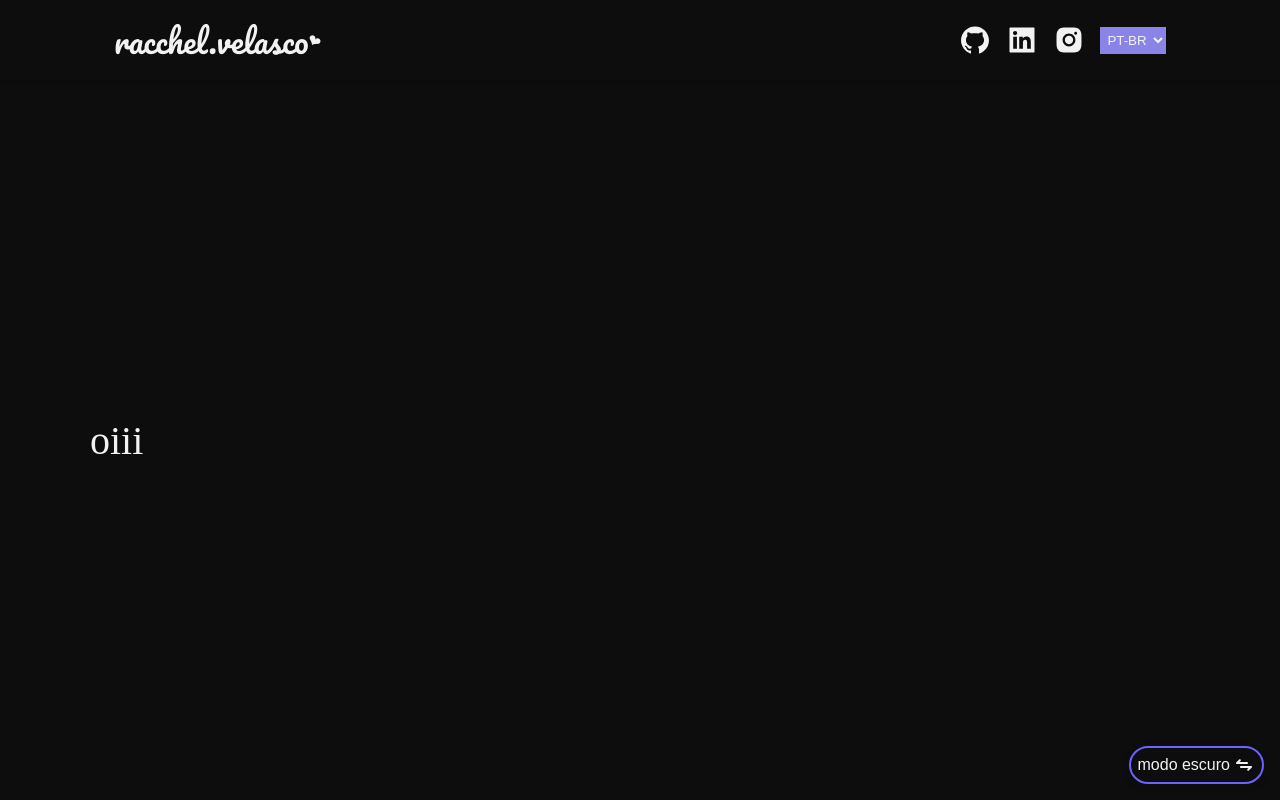
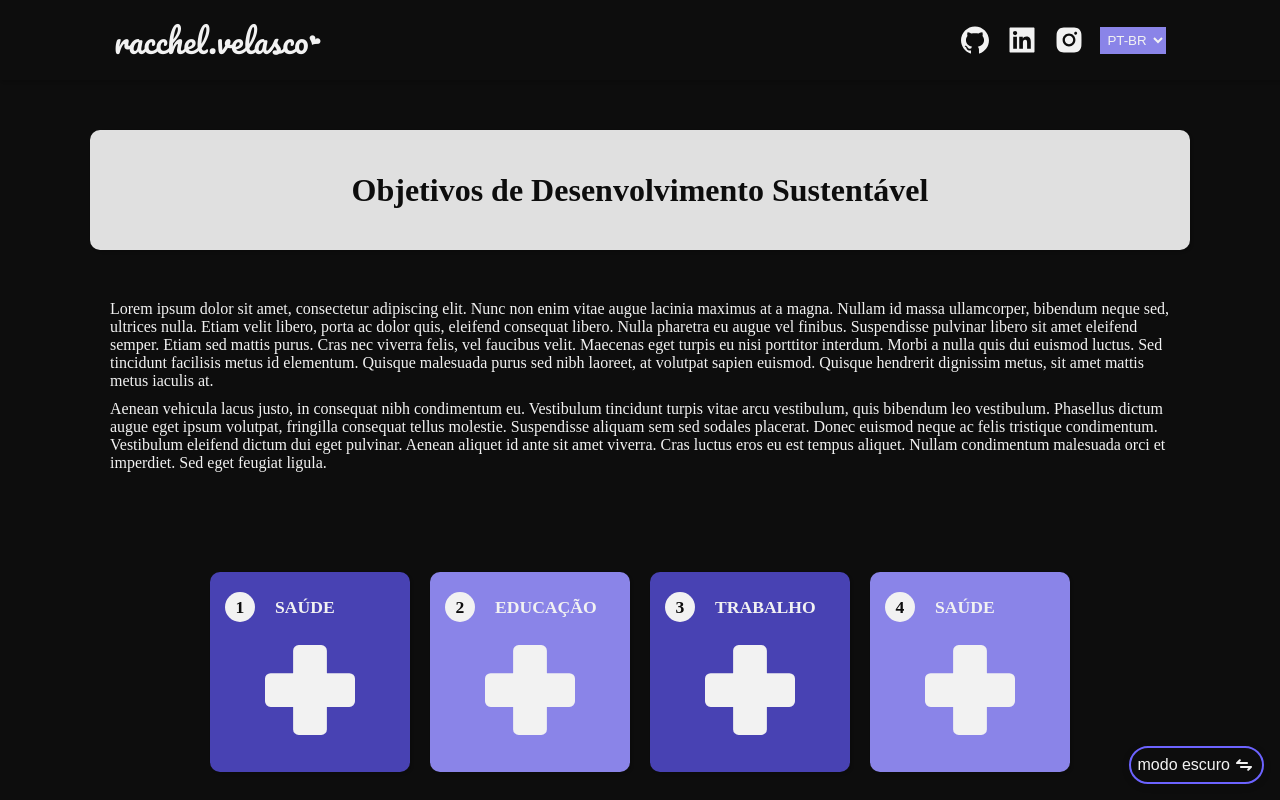
Before and after one commit to Racchel/portifolio, a React (Create React App) app: page /blog/post/1 in a window 1280 px wide. Shown: the top 800 px of the page. Built offline with nearby package versions, Linux system fonts and the light colour scheme; a web font is replaced by a local one.

Commit message:
Feature: add cards and modal in post

```diff
--- /dev/null
+++ b/src/components/BoxTitle/index.js
@@ -0,0 +1,10 @@
+import * as S from './style'
+
+export const BoxTitle = ({ title }) => {
+
+   return (
+      <S.BoxTitleContent>
+         <S.Title>{title}</S.Title>
+      </S.BoxTitleContent>
+   )
+}
--- /dev/null
+++ b/src/components/BoxTitle/style.js
@@ -0,0 +1,32 @@
+import styled from 'styled-components'
+
+export const BoxTitleContent = styled.div`
+   width: 100%;
+   min-height: 120px;
+   padding: 20px;
+   border-radius: 10px;
+   background-color: ${props => props.theme.colors.gray};
+   color: ${props => props.theme.colors.black};
+   display: flex;
+   flex-direction: column;
+   justify-content: space-around;
+   gap: ${props => props.gap};
+   box-shadow: rgba(0, 0, 0, 0.15) 1.95px 1.95px 2.6px;
+
+   @media screen and (max-width: ${props => props.theme.breakpoints.sm}){
+      width: 100%;
+      min-height: 300px;
+   }
+`
+
+
+export const Title = styled.h2`
+   font-size: 2rem;
+   font-family: ${props => props.theme.fonts.default};
+   font-weight: 600;
+   text-align: center;
+
+   @media screen and (max-width: ${props => props.theme.breakpoints.sm}){
+      font-size: 1.2rem;
+   }
+`
--- a/src/components/index.js
+++ b/src/components/index.js
@@ -16,3 +16,4 @@ export * from './TechCard'
 export * from './Button'
 export * from './CustomImage'
 export * from './CustomListPosts'
+export * from './BoxTitle'
--- a/src/screens/PostByID/index.js
+++ b/src/screens/PostByID/index.js
@@ -1,18 +1,308 @@
+import { useState } from 'react'
 import { Layout } from '../Layout'
-import { InfoSection } from '../../components'
+import { InfoSection, BoxTitle } from '../../components'
 import { AppContext } from '../../share'
+import styled from 'styled-components'
+import { GiHealthNormal } from 'react-icons/gi'
+
+import { AiOutlineClose } from 'react-icons/ai'
+
+
+export const BoxParagraph = styled.p`
+   font-size: 1rem;
+`
+
+export const BoxContent = styled.div`
+   padding: 50px 20px;
+   display: flex;
+   flex-direction: column;
+   gap: 10px;
+`
+
+
 
 export const PostByID = () => {
+   const description = [
+      `Lorem ipsum dolor sit amet, consectetur adipiscing elit. Nunc non enim vitae augue lacinia maximus at a magna.
+      Nullam id massa ullamcorper, bibendum neque sed, ultrices nulla. Etiam velit libero, porta ac dolor quis, eleifend
+      consequat libero. Nulla pharetra eu augue vel finibus. Suspendisse pulvinar libero sit amet eleifend semper.
+      Etiam sed mattis purus. Cras nec viverra felis, vel faucibus velit. Maecenas eget turpis eu nisi porttitor interdum.
+      Morbi a nulla quis dui euismod luctus. Sed tincidunt facilisis metus id elementum. Quisque malesuada purus sed nibh laoreet,
+      at volutpat sapien euismod. Quisque hendrerit dignissim metus, sit amet mattis metus iaculis at.`,
+      `Aenean vehicula lacus justo, in consequat nibh condimentum eu. Vestibulum tincidunt turpis vitae arcu vestibulum,
+      quis bibendum leo vestibulum. Phasellus dictum augue eget ipsum volutpat, fringilla consequat tellus molestie.
+      Suspendisse aliquam sem sed sodales placerat. Donec euismod neque ac felis tristique condimentum. Vestibulum eleifend
+      dictum dui eget pulvinar. Aenean aliquet id ante sit amet viverra. Cras luctus eros eu est tempus aliquet.
+      Nullam condimentum malesuada orci et imperdiet. Sed eget feugiat ligula.`
+   ]
+
+   const postList = [
+      {
+         id: 1,
+         title: 'Saúde',
+         problem: {
+            tag: 'Problema:',
+            description: 'aaaa'
+         },
+         solution: {
+            tag: 'Solução:',
+            description: 'aaaa'
+         },
+         icon: <GiHealthNormal />,
+         light: false
+      },
+      {
+         id: 2,
+         title: 'Educação',
+         problem: {
+            tag: 'Problema:',
+            description: 'aaaa'
+         },
+         solution: {
+            tag: 'Solução:',
+            description: 'aaaa'
+         },
+         icon: <GiHealthNormal />,
+         light: true
+      },
+      {
+         id: 3,
+         title: 'Trabalho',
+         problem: {
+            tag: 'Problema:',
+            description: 'aaaa'
+         },
+         solution: {
+            tag: 'Solução:',
+            description: 'aaaa'
+         },
+         icon: <GiHealthNormal />,
+         light: false
+      },
+      {
+         id: 4,
+         title: 'Saúde',
+         problem: {
+            tag: 'Problema:',
+            description: 'aaaa'
+         },
+         solution: {
+            tag: 'Solução:',
+            description: 'aaaa'
+         },
+         icon: <GiHealthNormal />,
+         light: true
+      }
+   ]
+
+   const handleClickOnPost = (id) => {
+      if (modalIsOpen) return
+      const postIndex = postList.findIndex((post) => post.id === id)
+      setPostClicked(postList[postIndex])
+      setModalIsOpen(true)
+   }
+
+   const [postClicked, setPostClicked] = useState()
+   const [modalIsOpen, setModalIsOpen] = useState(false)
+
 
    return (
       <AppContext.Consumer>
          {context => (
             <Layout>
                <InfoSection id='post'>
-                  <p>oiii</p>
+                  <BoxTitle title='Objetivos de Desenvolvimento Sustentável' />
+                  <BoxContent>
+                     {description.map((paragraph, index) => (
+                        <BoxParagraph key={index}>{paragraph}</BoxParagraph>
+                     ))}
+                  </BoxContent>
+                  <BoardContainer>
+                     {postList.map((post) => (
+                        <ItemCard
+                           key={post.id}
+                           number={post.id}
+                           title={post.title}
+                           icon={post.icon}
+                           light={post.light}
+                           handleClick={() => handleClickOnPost(post.id)}
+                        />
+                     ))}
+
+                     {modalIsOpen && (
+                        <Modal data={postClicked} handleClickOnClose={() => setModalIsOpen(false)} />
+                     )}
+                  </BoardContainer>
+
                </InfoSection>
             </Layout>
          )}
       </AppContext.Consumer>
    )
 }
+
+export const BoardContainer = styled.div`
+   display: flex;
+   padding: 50px 0;
+   flex-wrap: wrap;
+   gap: 20px;
+   justify-content: center;
+   position: relative;
+`
+
+
+export const Board = ({ children }) => {
+   return (
+      <BoardContainer>
+         {children}
+      </BoardContainer>
+   )
+}
+
+
+export const Item = styled.div`
+   width: 200px;
+   height: 200px;
+   background-color: ${props => props.light
+      ? props.theme.colors.primary.sm
+      : props.theme.colors.primary.lg
+   };
+
+   color: ${props => props.theme.colors.white};
+   display: flex;
+   flex-direction: column;
+   align-items: center;
+   padding: 20px 15px;
+   gap: 20px;
+   justify-content: space-between;
+   cursor: pointer;
+   border-radius: 10px;
+   box-shadow: rgba(0, 0, 0, 0.15) 1.95px 1.95px 2.6px;
+
+`
+
+export const ItemTitle = styled.h3`
+   font-weight: 600;
+   font-size: 1.1rem;
+   text-transform: uppercase;
+`
+
+export const ItemNumber = styled.p`
+   font-weight: 600;
+   font-size: 1.1rem;
+`
+
+export const ItemHeader = styled.div`
+   width: 100%;
+   display: flex;
+   align-items: center;
+   gap: 20px;
+`
+
+export const ItemIcon = styled.div`
+   font-size: 6rem;
+`
+
+export const ItemCircle = styled.div`
+   width: 30px;
+   height: 30px;
+   background-color: ${props => props.theme.colors.text.md};
+   color: ${props => props.theme.colors.background.md};
+   display: flex;
+   justify-content: center;
+   align-items: center;
+   border-radius: 50%;
+`
+
+export const ItemCard = ({ number, title, icon, handleClick, light }) => {
+
+   return (
+      <Item onClick={handleClick} light={light}>
+         <ItemHeader>
+            <ItemCircle>
+               <ItemNumber>{number}</ItemNumber>
+            </ItemCircle>
+            <ItemTitle>{title}</ItemTitle>
+         </ItemHeader>
+
+         <ItemIcon>
+            {icon}
+         </ItemIcon>
+      </Item>
+   )
+}
+
+const ModalContainer = styled.div`
+   width: 350px;
+   min-height: 350px;
+   background-color: ${props => props.theme.colors.gray};
+   color: ${props => props.theme.colors.black};
+   position: absolute;
+   display: flex;
+   flex-direction: column;
+   align-items: center;
+   box-shadow: rgba(0, 0, 0, 0.15) 1.95px 1.95px 2.6px;
+   top: -10%;
+   padding: 10px;
+   border-radius: 10px;
+
+
+   @media screen and (max-width: ${props => props.theme.breakpoints.md}){
+      top: 20%;
+   }
+
+   @media screen and (max-width: ${props => props.theme.breakpoints.sm}){
+      max-width: 90%;
+   }
+`
+
+const ModalIcon = styled.div``
+
+const ModalTitle = styled.h3`
+   font-size: 1.5rem;
+   text-transform: uppercase;
+   padding-bottom: 10px;
+`
+
+const ModalDescription = styled.p`
+   font-size: 1rem;
+`
+
+const ModalTag = styled.span`
+   font-weight: bold;
+`
+
+const ModalClose = styled.div`
+   width: 100%;
+   padding: 10px;
+   text-align: end;
+`
+
+const IconClose = styled(AiOutlineClose)`
+   cursor: pointer;
+`
+
+
+export const Modal = ({ data, handleClickOnClose }) => {
+   return (
+      <ModalContainer>
+         <ModalClose>
+            <IconClose onClick={() => handleClickOnClose()} />
+         </ModalClose>
+         <ModalIcon>
+            {data.icon}
+         </ModalIcon>
+         <ModalTitle>
+            {data.title}
+         </ModalTitle>
+         <ModalDescription>
+            <ModalTag>{data.problem.tag} </ModalTag>
+            {data.problem.description}
+         </ModalDescription>
+         <ModalDescription>
+            <ModalTag>{data.solution.tag}  </ModalTag>
+            {data.solution.description}
+         </ModalDescription>
+      </ModalContainer>
+   )
+}
```
